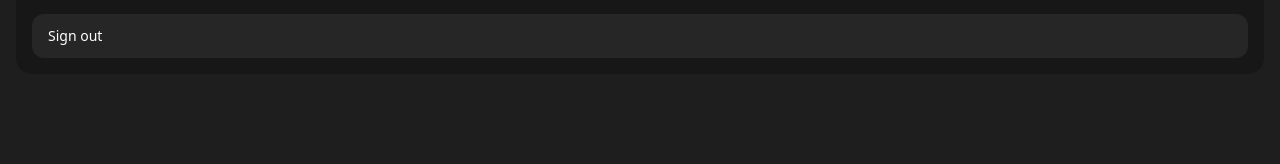
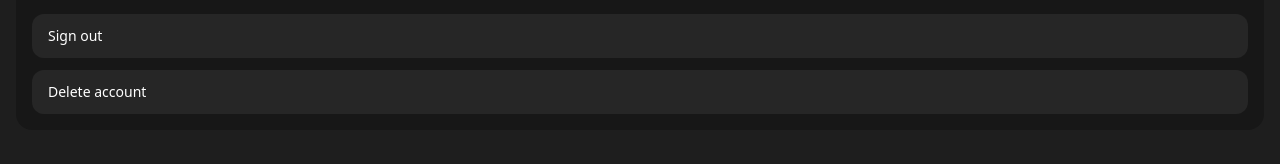
Before and after one commit to jashadev42/COSC484, a React (Vite) app in the folder frontend/: page /settings in a window 1280 px wide. Shown: the part 394-558 px from the top of the page. Built offline with nearby package versions, Linux system fonts and the light colour scheme.

Commit message:
Save latest code for jasha-branch

```diff
--- a/frontend/src/pages/SettingsPage.jsx
+++ b/frontend/src/pages/SettingsPage.jsx
@@ -5,7 +5,7 @@ import { useAuth } from "@contexts/AuthContext";
 
 export default function SettingsPage() {
   const navigate = useNavigate();
-  const { signOut } = useAuth();
+  const { signOut, fetchWithAuth } = useAuth();
 
   const handleEditPreferences = () => {
     navigate("/settings/preferences");
@@ -14,6 +14,32 @@ export default function SettingsPage() {
   const handleSignOut = async () => {
     await signOut();
     navigate("/"); // back to landing
+  };
+
+  const handleDeleteAccount = async () => {
+    const confirmed = window.confirm(
+      "This will permanently delete your Spark account and data. This cannot be undone. Continue?"
+    );
+    if (!confirmed) return;
+
+    try {
+      // If your backend uses a different route, change "/user/me" accordingly.
+      const res = await fetchWithAuth("/user/me", {
+        method: "DELETE",
+      });
+
+      if (!res.ok) {
+        const body = await res.json().catch(() => ({}));
+        throw new Error(body?.detail || body?.message || "Failed to delete account.");
+      }
+
+      // After deletion, sign the user out and go back to landing
+      await signOut();
+      navigate("/");
+    } catch (err) {
+      console.error(err);
+      alert(err?.message || "Something went wrong deleting your account.");
+    }
   };
 
   return (
@@ -27,7 +53,7 @@ export default function SettingsPage() {
         </h2>
 
         <button
-          onClick={() => navigate("/settings/preferences")}
+          onClick={handleEditPreferences}
           className="w-full rounded-xl bg-[#262626] px-4 py-3 text-left text-sm text-neutral-100"
           style={{ color: "white" }}
         >
@@ -35,13 +61,15 @@ export default function SettingsPage() {
         </button>
 
         {/* You can wire these later if you want separate screens */}
-        <button className="w-full rounded-xl bg-[#262626] px-4 py-3 text-left text-sm opacity-50 cursor-default"
-        style={{ color: "white" }}
+        <button
+          className="w-full rounded-xl bg-[#262626] px-4 py-3 text-left text-sm opacity-50 cursor-default"
+          style={{ color: "white" }}
         >
           Edit distance range (coming soon)
         </button>
-        <button className="w-full rounded-xl bg-[#262626] px-4 py-3 text-left text-sm opacity-50 cursor-default"
-        style={{ color: "white" }}
+        <button
+          className="w-full rounded-xl bg-[#262626] px-4 py-3 text-left text-sm opacity-50 cursor-default"
+          style={{ color: "white" }}
         >
           Edit notification preferences (coming soon)
         </button>
@@ -60,6 +88,14 @@ export default function SettingsPage() {
         >
           Sign out
         </button>
+
+        <button
+          onClick={handleDeleteAccount}
+          className="w-full rounded-xl bg-[#262626] px-4 py-3 text-left text-sm text-red-400 hover:bg-[#4a1f1f] transition"
+          style={{ color: "white" }}
+        >
+          Delete account
+        </button>
       </section>
     </div>
   );
```
Also changed, not shown: 1 other file (tests, documents, lock files or other folders).
